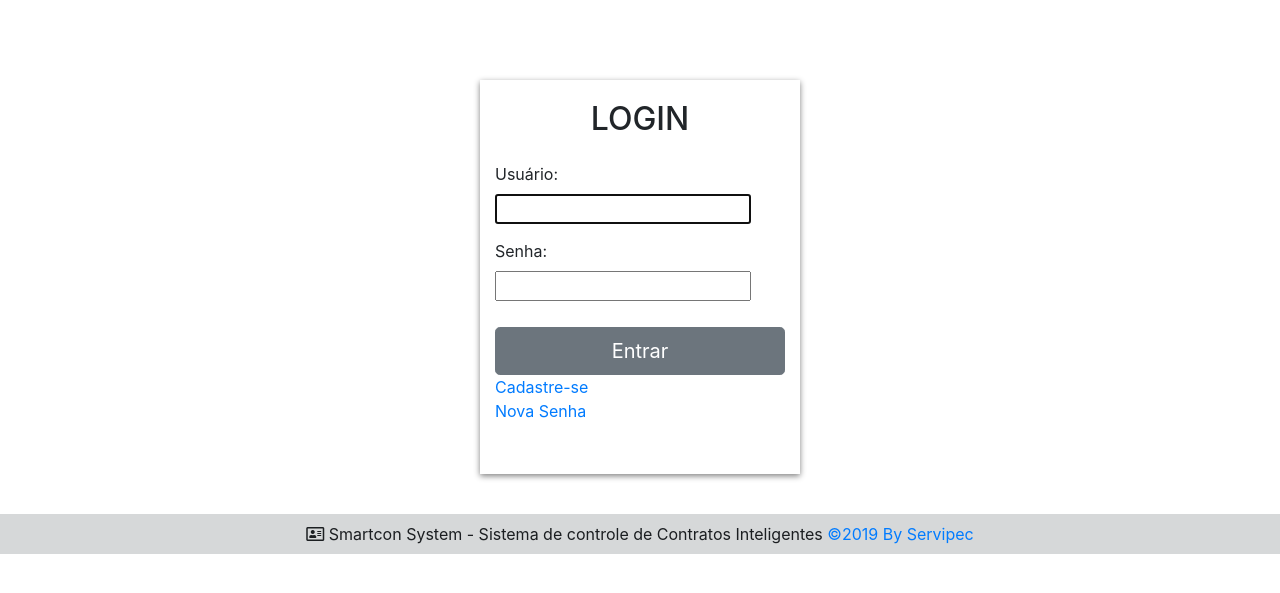
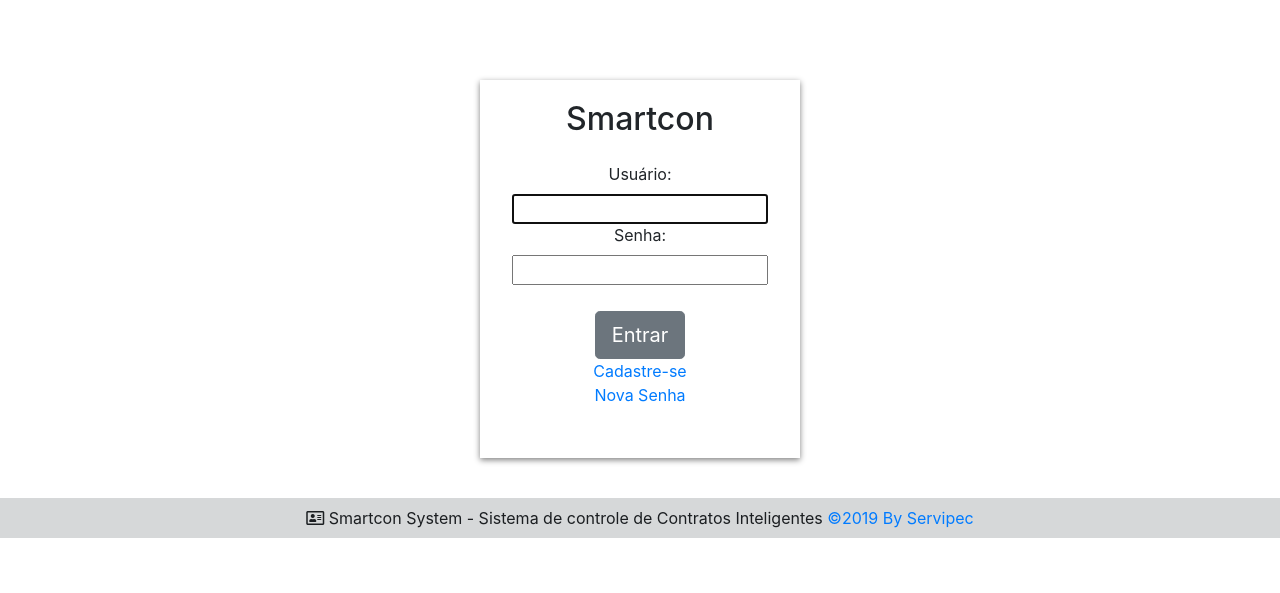
Before and after one commit to ricardsosm/smartcon, a Django app: page /entrar/ in a window 1280 px wide. Shown: the part 62-655 px from the top of the page. Run offline with Django 3.2, Linux system fonts and the light colour scheme; some libraries are stand-ins or nearby versions; some web fonts are replaced.

Commit message:
adicionando login

```diff
--- a/smartcon/sistema/static/css/style.css
+++ b/smartcon/sistema/static/css/style.css
@@ -101,3 +101,7 @@
     top:25%;
     left:5%;
 }
+
+.erro_login {
+	color: red;
+}
--- a/smartcon/sistema/templates/login.html
+++ b/smartcon/sistema/templates/login.html
@@ -7,20 +7,24 @@
           <div class="col-sm-4 col-md-4 col-md-offset-6 content-login">
 
             <div class="account-wall col">
-              <h2 class="text-center ">LOGIN</h2>
-              <form class="form-signin" method="POST">
+              <h2 class="text-center">Smartcon</h2>
+              <form class="form-signin text-center" method="POST">
               	{% csrf_token %}
+                <div class="erro_login">
          		  	{{ form.non_field_errors }}
+              </div>
          		  	{% for field in form %}
-               <div class="form-group">
-                  {{ field.label_tag}}
-                  {{ field }}
+                <div class="{% cycle '' 'form-group' %} ">
+                  {{ field.label_tag}}<br />
+                  {{ field }}<br />
                   {{ field.errors }}
                 </div>
            		  	{% endfor %}
-      		  		<button class="btn btn-lg btn-secondary btn-block"  >
-      		  			Entrar
-      		  		</button>
+                  <div class="text-center">
+          		  		<button class="btn btn-lg btn-secondary "  >
+          		  			Entrar
+          		  		</button>
+                  </div>
                 <p>
                   <a href="#">Cadastre-se</a>
                 <br>
--- a/smartcon/sistema/urls.py
+++ b/smartcon/sistema/urls.py
@@ -1,9 +1,11 @@
 from django.urls import path
 from django.contrib.auth.views import LoginView, LogoutView
+from sistema import views
 
 app_name = 'sis'
 
 urlpatterns = [
-	path('entrar/',LoginView.as_view(template_name='login.html',redirect_field_name='home.html'),name='login',),
+	path('entrar/',LoginView.as_view(template_name='login.html'), name='login'),
 	path('sair/',LogoutView.as_view(template_name= 'home.html' ),name='logout'),
+	path('painel/',views.painel ,name='painel'),
 ]
--- a/smartcon/sistema/views.py
+++ b/smartcon/sistema/views.py
@@ -5,3 +5,6 @@ def home(request):
 
 def login(request):
 	return render(request,'login.html')
+
+def painel(request):
+	return render(request,'home.html')
--- a/smartcon/smartcon/settings.py
+++ b/smartcon/smartcon/settings.py
@@ -117,8 +117,10 @@ USE_L10N = True
 
 USE_TZ = True
 
-
 # Static files (CSS, JavaScript, Images)
 # https://docs.djangoproject.com/en/2.1/howto/static-files/
 
 STATIC_URL = '/static/'
+
+LOGIN_URL = 'sis:painel'
+LOGIN_REDIRECT_URL = '/'
```
Also changed, not shown: README.md, smartcon/db.sqlite3.
